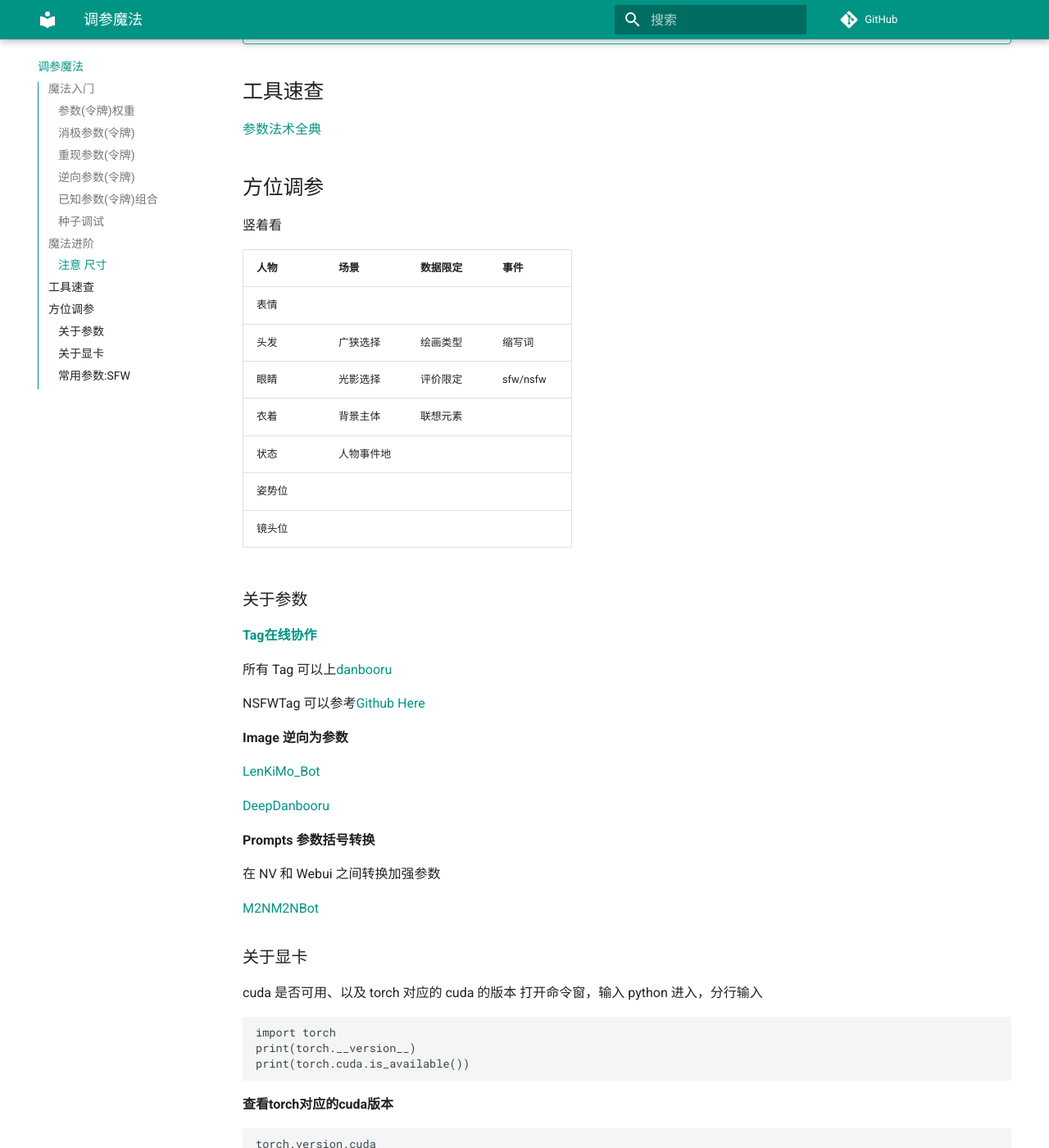
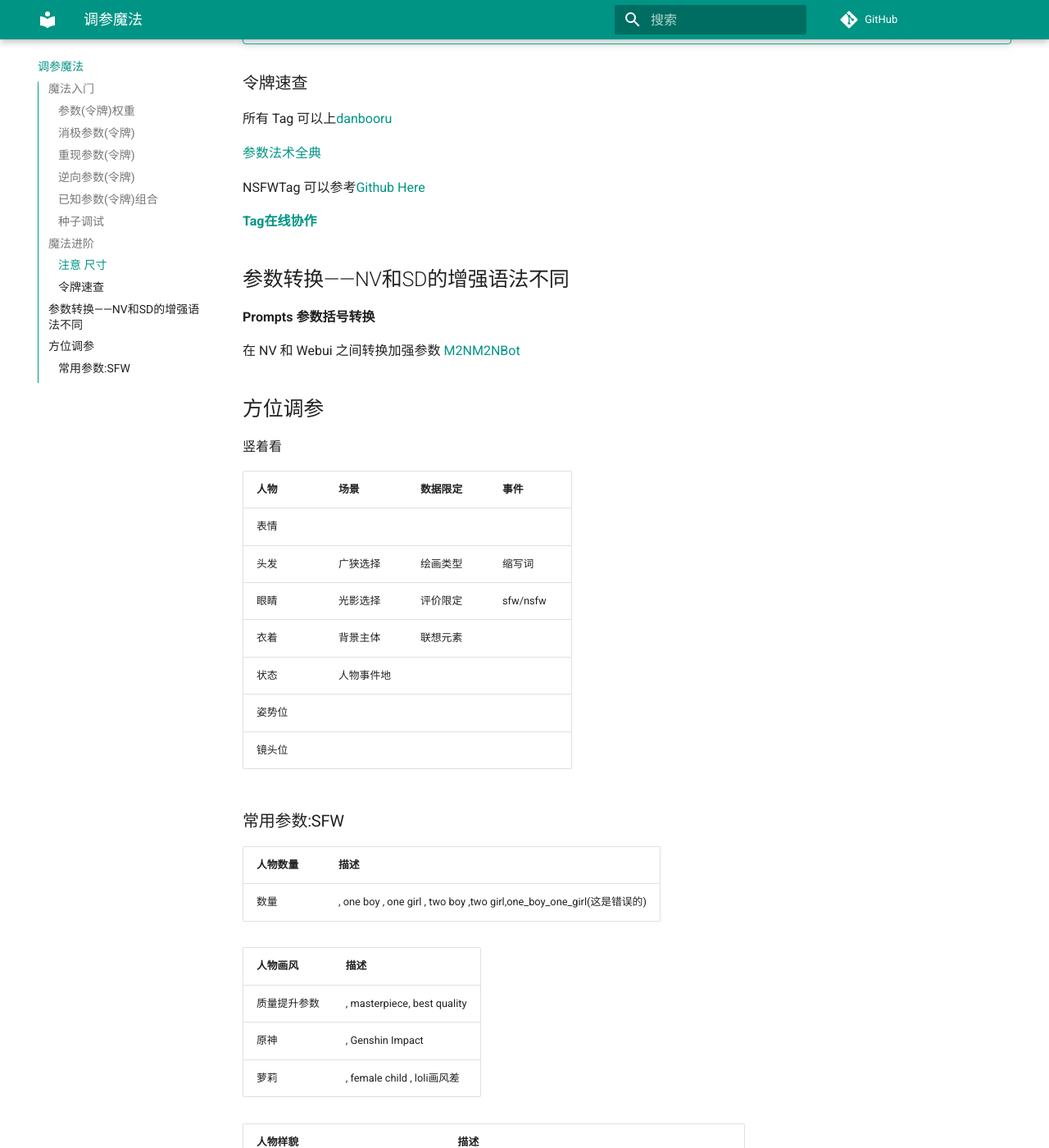
Before and after one commit to sudoskys/StableDiffusionBook, an MkDocs documentation site: the page built from docs/mofa.md, in a window 1280 px wide and 1400 px high, scrolled down 2347 px. Shown: the whole window at 82% size. Built offline with MkDocs 1.6.1 and Material for MkDocs 9.7.7, drawn with Linux system fonts in a browser that asks for light colours; comment, search, counter and statistics services are not loaded.

Commit message:
add"cdoe

````diff
--- a/docs/mofa.md
+++ b/docs/mofa.md
@@ -87,6 +87,7 @@ normal quality, text, censored, gown, latex, pencil
 
 在相同 Step ，cfg ，Seed,参数（prompts） 的情况下，生产的图片基本相同！
 
+
 ## 魔法进阶
 
 调参基本原理模糊的说是：限定好的数据范围内相似样本越多，越稳定。
@@ -101,11 +102,23 @@ normal quality, text, censored, gown, latex, pencil
 
 
 
+### 令牌速查
 
-## 工具速查
+所有 Tag 可以上[danbooru](https://gelbooru.com/index.php?page=tags&s=list)
+
+[参数法术全典](https://docs.google.com/spreadsheets/d/e/2PACX-1vRa2HjzocajlsPLH1e5QsJumnEShfooDdeHqcAuxjPKBIVVTHbOYWASAQyfmrQhUtoZAKPri2s_tGxx/pubhtml#)
+
+NSFWTag 可以参考[Github Here](https://github.com/scooderic/exhentai-tags-chinese-translation)
+
+**[Tag在线协作](https://docs.google.com/spreadsheets/d/1zij5OzCZIaQuhAbiSayhFznjgJ3rwbaNwnUnaUMxyTQ/edit?usp=drivesdk)**
 
 
-[参数法术全典](https://docs.google.com/spreadsheets/d/e/2PACX-1vRa2HjzocajlsPLH1e5QsJumnEShfooDdeHqcAuxjPKBIVVTHbOYWASAQyfmrQhUtoZAKPri2s_tGxx/pubhtml#)
+## 参数转换——NV和SD的增强语法不同
+
+**Prompts 参数括号转换**
+
+在 NV 和 Webui 之间转换加强参数   [M2NM2NBot](https://t.me/M2NM2NBot)
+
 
 ## 方位调参
 
@@ -121,47 +134,6 @@ normal quality, text, censored, gown, latex, pencil
 |姿势位||||
 |镜头位||||
 
-
-
-
-
-### 关于参数
-
-
-**[Tag在线协作](https://docs.google.com/spreadsheets/d/1zij5OzCZIaQuhAbiSayhFznjgJ3rwbaNwnUnaUMxyTQ/edit?usp=drivesdk)**
-
-所有 Tag 可以上[danbooru](https://gelbooru.com/index.php?page=tags&s=list)
-
-
-NSFWTag 可以参考[Github Here](https://github.com/scooderic/exhentai-tags-chinese-translation)
-
-**Image 逆向为参数**
-
-[LenKiMo_Bot](https://t.me/LenKiMo_Bot)
-
-[DeepDanbooru](https://github.com/KichangKim/DeepDanbooru)
-
-**Prompts 参数括号转换**
-
-在 NV 和 Webui 之间转换加强参数
-
-[M2NM2NBot](https://t.me/M2NM2NBot)
-
-### 关于显卡
-
-cuda 是否可用、以及 torch 对应的 cuda 的版本
-打开命令窗，输入 python 进入，分行输入
-```
-import torch
-print(torch.__version__)
-print(torch.cuda.is_available())
-```
-
-**查看torch对应的cuda版本**
-```
-torch.version.cuda
-```
-输入 ctrl + z 退出
 
 
 ### 常用参数:SFW
````
Also changed, not shown: docs/fix.md (+20 -4 lines), docs/set.md (+1 -0 lines).
